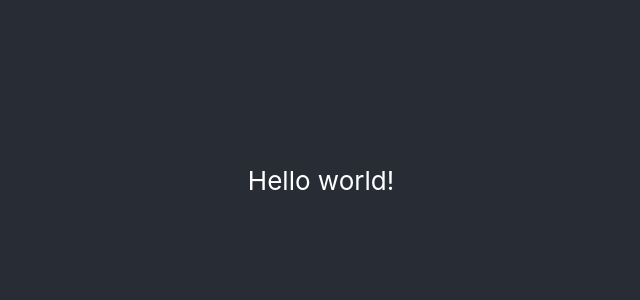
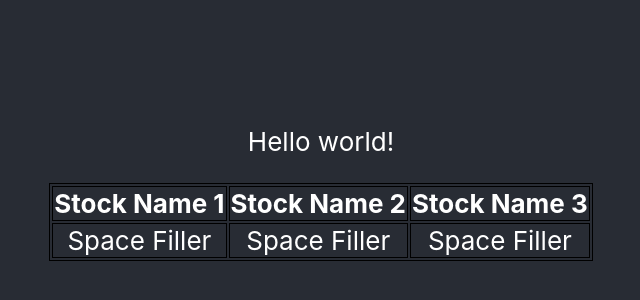
Before and after one commit to atran1015/reactapp, a React (Create React App) app: page / in a window 1280 px wide. Shown: the part 220-520 px from the top of the page, without its empty margins (319-959 px from the left). Built offline with nearby package versions, Linux system fonts and the light colour scheme.

Commit message:
console log data

```diff
--- a/package.json
+++ b/package.json
@@ -10,6 +10,7 @@
     "react": "^18.2.0",
     "react-dom": "^18.2.0",
     "react-scripts": "5.0.1",
+    "util": "^0.12.4",
     "web-vitals": "^2.1.4",
     "yahoo-finance": "^0.3.7"
   },
--- a/src/App.js
+++ b/src/App.js
@@ -3,12 +3,10 @@ import TableDisplay from './components/displayTable.js'
 //import data from './assets/DOW.json'
 
 function App() {
-
   return (
     <div className="App">
       <header className="App-header">
         <p>Hello world!</p>
-
         <TableDisplay/>
       </header>
     </div>
--- a/src/components/displayTable.js
+++ b/src/components/displayTable.js
@@ -1,38 +1,29 @@
 import React, { useEffect } from "react";
 import jsondata from './DOW.json'
+import spdata from './SP500.json'
 import './table.css'
+
 
 function TableDisplay(){
 	//console.log(data,1);
     const data = JSON.parse(JSON.stringify(jsondata));
     console.log(data);
-
-
+    console.log(spdata);
 	return(
         <div>
-
-
+            <table className="table">
+                <tr>
+                    <th>Stock Name 1</th>
+                    <th>Stock Name 2</th>
+                    <th>Stock Name 3</th>
+                </tr>
+                <tr>
+                    <td>Space Filler</td>
+                    <td>Space Filler</td>
+                    <td>Space Filler</td>
+                </tr>
+            </table>
         </div>
-	// 	<table>
-    //   <tbody>
-    //     <tr>
-    //       <td>
-    //         <h5>test</h5>
-    //       </td>
-    //       <td>
-    //         <h5>test</h5>
-    //       </td>
-    //       <td>
-    //         <h4>test</h4>
-    //       </td>
-    //       <td>
-    //         <p>test</p>
-    //       </td>
-    //     </tr>
-    //   </tbody>
-    // </table>
-
-
 	);
 }
 
--- a/src/components/table.css
+++ b/src/components/table.css
@@ -1,9 +1,3 @@
-table {
-    display: flex;
-    justify-content: center;
-    border: 1px solid gray;
-  }
-  td {
-    border: 1px solid gray;
-    width: 30em;
-  }
+table, th, td {
+  border:1px solid black;
+}
```
Also changed, not shown: src/components/SP500.json (renamed from src/assets/SP500.json), 1 other file (tests, documents, lock files or other folders).
